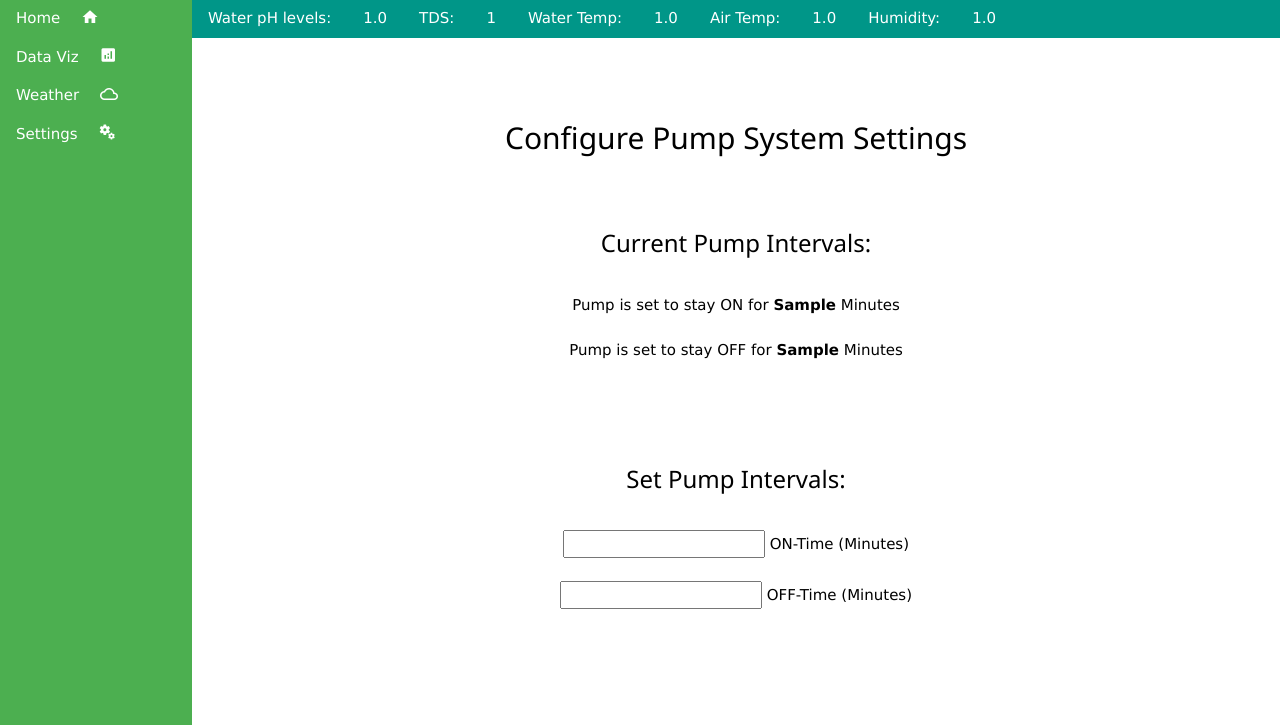
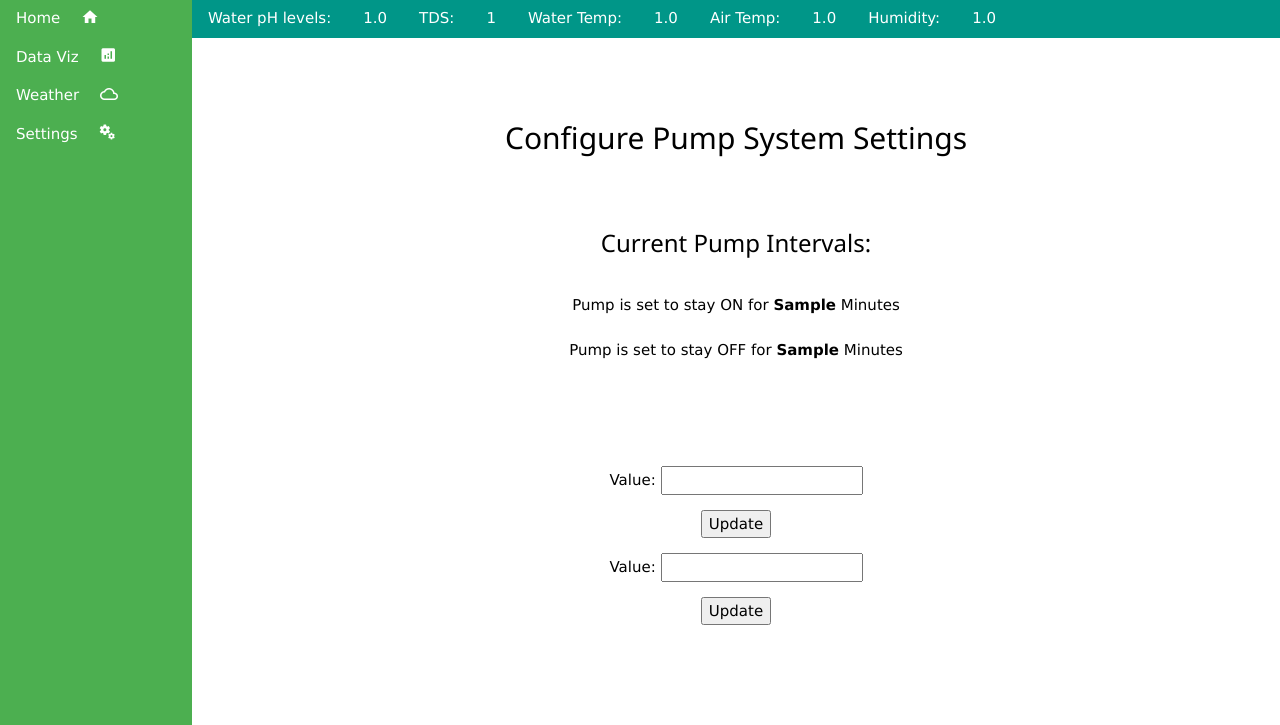
Before and after one commit to Cooperj7/Aqua-culture, a Django app: template AC_project/AC_webapp/templates/PumpSettings.htm in a window 1280 px wide. Shown: the part 75-800 px from the top of the page. Run offline with Django 3.2, Linux system fonts and the light colour scheme; the template is opened without the code that fills it: values that come from a table or form of the project are taken from there, others are empty; tables that the repository leaves empty hold one stand-in row (values such as "Sample post").

Commit message:
Add files via upload

```diff
--- /dev/null
+++ b/AC_project/AC_webapp/forms.py
@@ -0,0 +1,7 @@
+from django.forms import ModelForm
+from .models import Settings
+
+class PumpSettingsMF(ModelForm):
+    class Meta:
+        model = Settings
+        fields = ['Value']
--- a/AC_project/AC_webapp/templates/PumpSettings.htm
+++ b/AC_project/AC_webapp/templates/PumpSettings.htm
@@ -71,7 +71,7 @@ function myFunction(id) {
 <br>
 <br>
 
-<form class = "w3-container w3-center">
+<div class = "w3-container w3-center">
 	<h2>Configure Pump System Settings</h2>
 	<br>
 	<br>
@@ -87,15 +87,22 @@ function myFunction(id) {
 	<br>
 	<br>
 	<div class="row">
-		<h3>Set Pump Intervals: </label>
-		</h3>
-		<br>
-		<div><input type="number" id="CPOT" number="cpot"> ON-Time (Minutes) </div>
-		<br>
-		<div><input type="number" id="CPOT" number="cpot"> OFF-Time (Minutes) </div>
+		<form class ="input" method = "POST">
+		{% csrf_token %}
+		{{form1.as_p}}
+		<button class="button" type="submit"> Update</button>
+		</form>
+
+		<form class ="input" method = "POST">
+		{% csrf_token %}
+		{{form2.as_p}}
+		<button class="button" type="submit"> Update</button>
+		</form>
+
+
 	</div>
 
-</form>
+</div>
 
 </div>
 
```
Also changed, not shown: AC_project/AC_webapp/views.py (+15 -3 lines), AC_project/AC_webapp/migrations/0001_initial.py, AC_project/AC_webapp/migrations/0002_auto_20200802_1346.py (added), AC_project/AC_webapp/models.py (line endings or trailing spaces).
